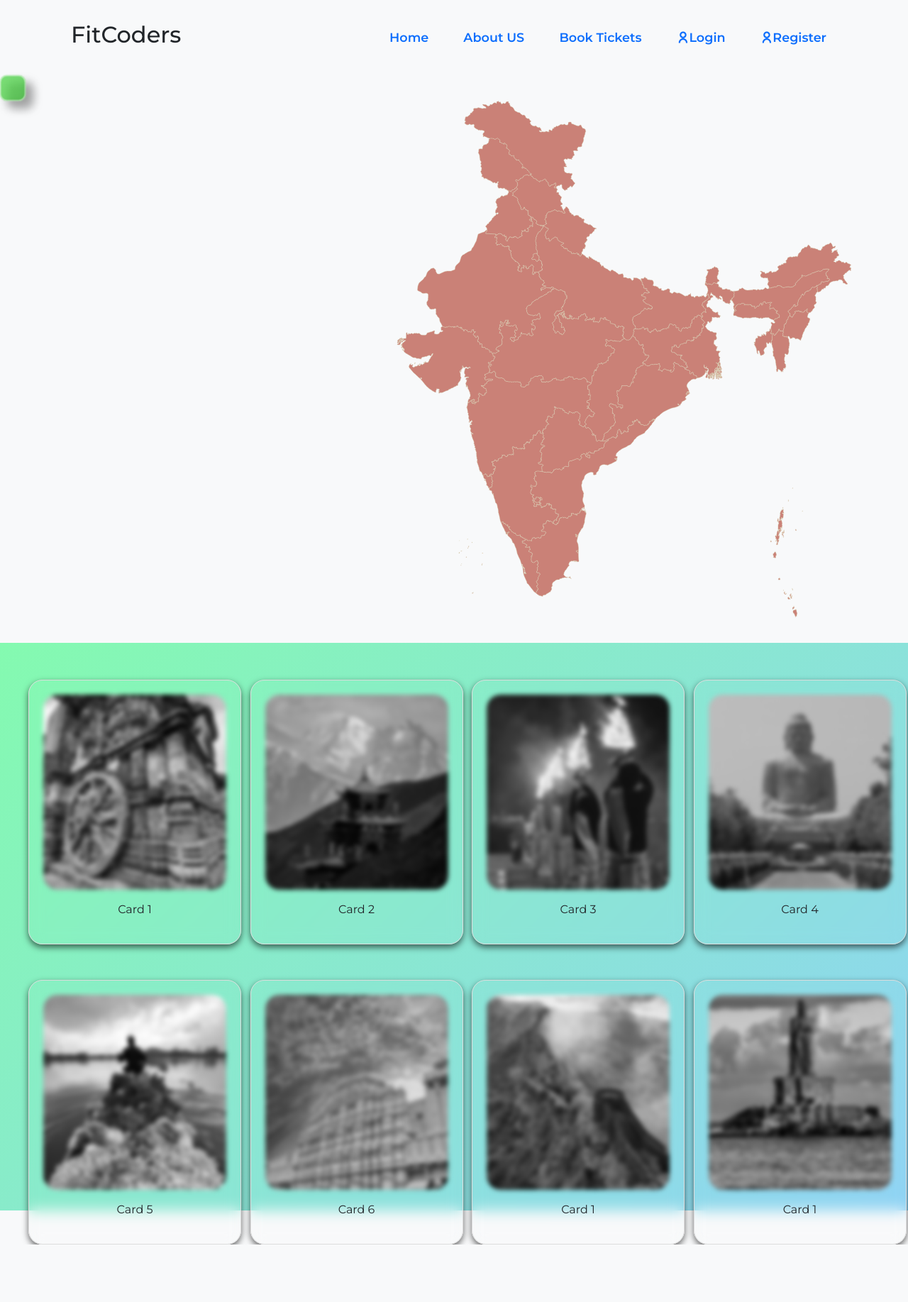
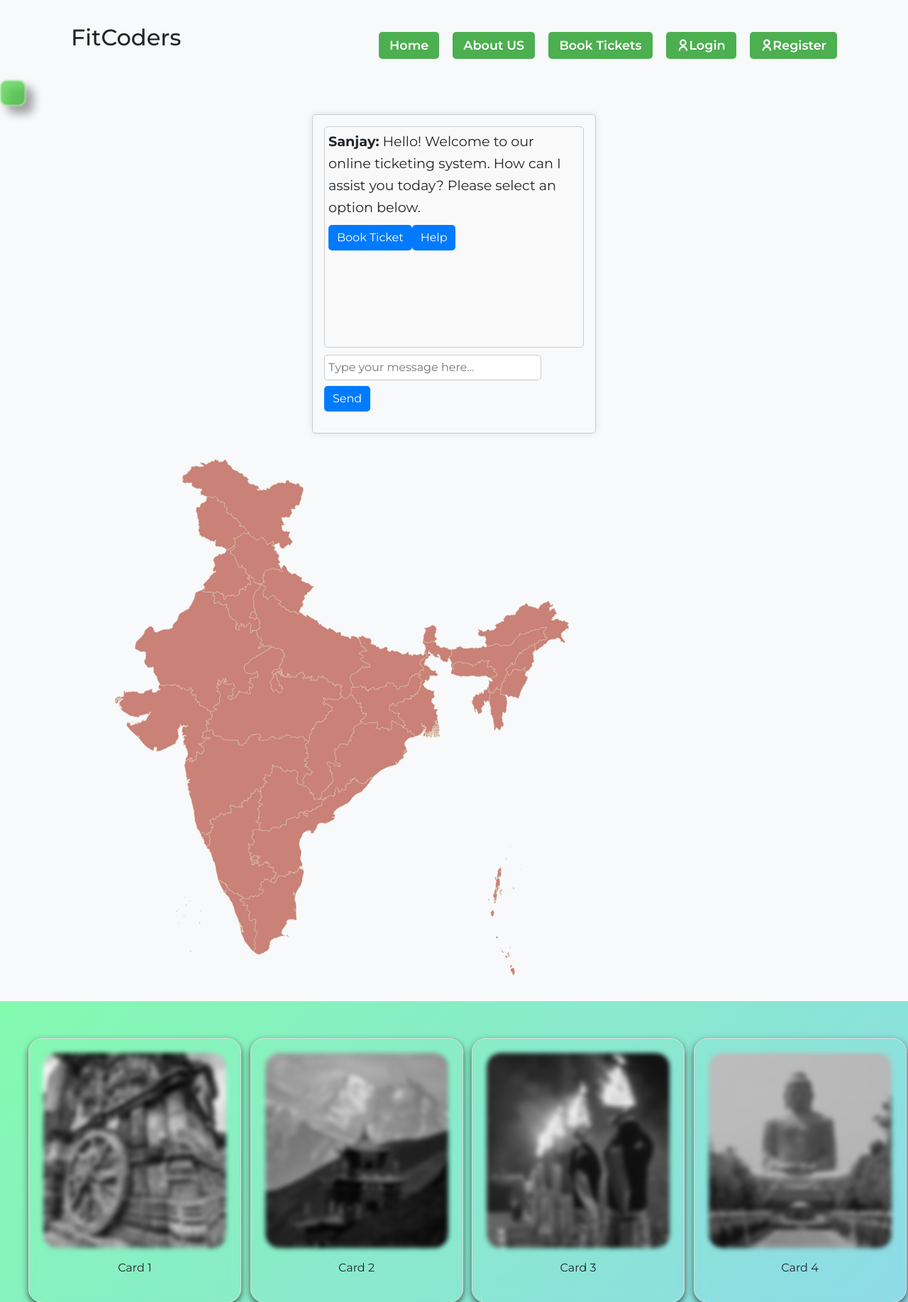
Before and after one commit to himanchal08/landingpage, a Flask app: page / in a window 1280 px wide. Shown: the top 1835 px of the page at 71% size. Before the commit the page ends 1754 px from the top, so only its background shows below. Run offline with Flask 3, Linux system fonts and the light colour scheme; some libraries are stand-ins or nearby versions.

Commit message:
commit message

```diff
--- a/src/routes/__init__.py
+++ b/src/routes/__init__.py
@@ -19,7 +19,6 @@ def index():
 def book_ticket():
     form: BookingForm = BookingForm()
     if form.validate_on_submit():
-        print("OK")
         museum_id = form.museum.data
         number_of_tickets = form.number_of_tickets.data
         datetime = form.datetime.data
@@ -41,6 +40,10 @@ def book_ticket():
             razorpay_key=RAZORPAY_KEY,
             current_user=current_user,
         )
+
+    if request.args:
+        museum = request.args.get('museum')
+        price = request.args.get('price')
     return render_template("book-ticket.html", current_user=current_user, form=form)
 
 
--- /dev/null
+++ b/src/static/chatbot.js
@@ -0,0 +1,427 @@
+const chatBox = document.getElementById('chat-box');
+let globalData = {};
+
+const responses = {
+    "hi": "Hello! Welcome to our online ticketing system. How can I assist you today? Please select an option below.",
+    "book ticket": "Please select a state or union territory from the dropdown menu.",
+    "help": "You will be redirected to the help page.",
+    "state selected": "You have selected a state. Please choose a city from the dropdown menu.",
+    "city selected": "You have selected a city. Please choose a museum from the dropdown menu.",
+    "museum selected": "You have selected a museum. Proceeding with booking..."
+};
+
+const initialOptions = ["Book Ticket", "Help"];
+const statesAndUTs = {
+    "Andhra Pradesh": ["Vijayawada", "Chandavaram", "Kadapa"],
+    "Arunachal Pradesh": ["Itanagar"],
+    "Assam": ["Guwahati", "Mayong"],
+    "Bihar": ["Patna"],
+    "Chandigarh": ["Chandigarh"],
+    "Goa": ["Benaulim", "Nuvem", "Panaji"],
+    "Gujarat": ["Ahmedabad"],
+    "Haryana": ["Rewari", "Taoru"],
+    "Himachal Pradesh": ["Sirmaur", "Dharamsala"],
+    "Jammu and Kashmir": ["Jammu"],
+    "Jharkhand": ["Ranchi"],
+    "Karnataka": ["Bijapur", "Bangalore"],
+    "Kerala": ["Kochi", "Kozhikode"],
+    "Ladakh": ["Kargil"],
+    "Madhya Pradesh": ["Indore", "Bhopal"],
+    "Maharashtra": ["Mumbai"],
+    "Manipur": ["Imphal"],
+    "Mizoram": ["Aizawl"],
+    "Nagaland": ["Kohima"],
+    "National Capital Territory of Delhi": ["Delhi"],
+    "Odisha": ["Bhubaneshwar"],
+    "Puducherry": ["Puducherry"],
+    "Punjab": ["Anandpur Sahib", "Amritsar"],
+    "Rajasthan": ["Jaipur", "Udaipur", "Sawai Madhopur"],
+    "Sikkim": ["Gangtok"],
+    "Tamil Nadu": ["Chennai", "Madurai"],
+    "Telangana": ["Hyderabad"],
+    "Tripura": ["Agartala"],
+    "Uttar Pradesh": ["Lucknow", "Allahabad", "Kanpur"],
+    "West Bengal": ["Kolkata"]
+};
+
+const museums = {
+    "Vijayawada": ["Bapu Museum"],
+    "Chandavaram": ["Chandavaram Buddhist site"],
+    "Kadapa": ["Bhagwan Mahavir Government Museum"],
+    "Itanagar": ["Jawaharlal Nehru Museum"],
+    "Guwahati": ["Shankardev Kalakshetra", "Assam State Museum"],
+    "Mayong": ["Mayong Central Museum and Emporium"],
+    "Patna": ["Bhartiya Nritya Kala Mandir", "Bihar Museum"],
+    "Chandigarh": ["Government Museum and Art Gallery"],
+    "Benaulim": ["Goa Chitra Museum"],
+    "Nuvem": ["Ashvek Vintage World"],
+    "Panaji": ["Goa State Museum"],
+    "Ahmedabad": ["Lalbhai Dalpatbhai Museum", "Sardar Vallabhbhai Patel National Memorial", "Sanskar Kendra"],
+    "Rewari": ["Rewari Railway Heritage Museum"],
+    "Taoru": ["Heritage Transport Museum"],
+    "Sirmaur": ["Shivalik Fossil Park"],
+    "Dharamsala": ["Library of Tibetan Works and Archives"],
+    "Jammu": ["Shashvat Art Gallery", "Dogra Art Museum"],
+    "Ranchi": ["Ranchi Science Centre", "State Museum Hotwar"],
+    "Bijapur": ["Archaeological Museum"],
+    "Bangalore": ["Government Museum"],
+    "Kochi": ["Indo-Portuguese Museum"],
+    "Kozhikode": ["Pazhassi Raja Archaeological Museum"],
+    "Kargil": ["Munshi Aziz Bhat Museum of Central Asian and Kargil Trade Artefacts"],
+    "Indore": ["Indore Museum"],
+    "Bhopal": ["Bharat Bhavan"],
+    "Mumbai": ["Bhau Daji Lad Museum", "National Gallery of Modern Art"],
+    "Imphal": ["Archaeological Museum", "Hijagang"],
+    "Aizawl": ["Mizoram State Museum"],
+    "Kohima": ["Nagaland State Museum"],
+    "Delhi": ["National Museum", "National Gallery of Modern Art"],
+    "Bhubaneshwar": ["Odisha State Museum", "Tribal Research Institute Museum"],
+    "Puducherry": ["Pondicherry Museum"],
+    "Anandpur Sahib": ["Virasat-e-Khalsa"],
+    "Amritsar": ["Partition Museum"],
+    "Jaipur": ["Albert Hall Museum"],
+    "Udaipur": ["Vintage and Classic Car Museum"],
+    "Sawai Madhopur": ["Rajiv Gandhi Regional Museum of Natural History"],
+    "Gangtok": ["Namgyal Institute of Tibetology"],
+    "Chennai": ["Chennai Railway Museum", "Government Museum"],
+    "Madurai": ["Gandhi Memorial Museum"],
+    "Hyderabad": ["Nizam Museum", "Salar Jung Museum"],
+    "Agartala": ["Tripura State Museum"],
+    "Lucknow": ["State Museum"],
+    "Allahabad": ["Allahabad Museum"],
+    "Kanpur": ["Kanpur Sangrahalaya"],
+    "Kolkata": ["Indian Museum", "Victoria Memorial", "State Archaeological Gallery"]
+};
+const ticketPrices = {
+    "Bapu Museum": { adult: 50, child: 30 },
+    "Chandavaram Buddhist site": { adult: 10, child: 5 },
+    "Bhagwan Mahavir Government Museum": { adult: 3, child: 1 },
+    "Jawaharlal Nehru Museum": { adult: 10, child: 5 },
+    "Shankardev Kalakshetra": { adult: 30, child: 10 },
+    "Assam State Museum": { adult: 33, child: 11 },
+    "Mayong Central Museum and Emporium": { adult: 10, child: 5 },
+    "Bhartiya Nritya Kala Mandir": { adult: 10, child: 5 },
+    "Bihar Museum": { adult: 100, child: 50 },
+    "Government Museum and Art Gallery": { adult: 30, child: 20 },
+    "Goa Chitra Museum": { adult: 300, child: 100 },
+    "Ashvek Vintage World": { adult: 100, child: 50 },
+    "Goa State Museum": { adult: 30, child: 15 },
+    "Lalbhai Dalpatbhai Museum": { adult: 40, child: 20 },
+    "Sardar Vallabhbhai Patel National Memorial": { adult: 20, child: 10 },
+    "Sanskar Kendra": { adult: 10, child: 5 },
+    "Rewari Railway Heritage Museum": { adult: 10, child: 5 },
+    "Heritage Transport Museum": { adult: 70, child: 30 },
+    "Shivalik Fossil Park": { adult: 80, child: 50 },
+    "Library of Tibetan Works and Archives": { adult: 80, child: 50 },
+    "Shashvat Art Gallery": { adult: 80, child: 50 },
+    "Dogra Art Museum": { adult: 100, child: 50 },
+    "Ranchi Science Centre": { adult: 10, child: 5 },
+    "State Museum Hotwar": { adult: 70, child: 20 },
+    "Archaeological Museum": { adult: 20, child: 5 },
+    "Government Museum": { adult: 30, child: 10 },
+    "Indo-Portuguese Museum": { adult: 60, child: 35 },
+    "Pazhassi Raja Archaeological Museum": { adult: 40, child: 20 },
+    "Munshi Aziz Bhat Museum of Central Asian and Kargil Trade Artefacts": { adult: 20, child: 10 },
+    "Indore Museum": { adult: 10, child: 10 },
+    "Bharat Bhavan": { adult: 50, child: 30 },
+    "Bhau Daji Lad Museum": { adult: 60, child: 30 },
+    "National Gallery of Modern Art": { adult: 100, child: 50 },
+    "Archaeological Museum": { adult: 90, child: 45 },
+    "Hijagang": { adult: 80, child: 30 },
+    "Mizoram State Museum": { adult: 10, child: 5 },
+    "Nagaland State Museum": { adult: 10, child: 5 },
+    "National Museum": { adult: 20, child: 5 },
+    "National Gallery of Modern Art": { adult: 70, child: 40 },
+    "Odisha State Museum": { adult: 40, child: 24 },
+    "Tribal Research Institute Museum": { adult: 50, child: 10 },
+    "Pondicherry Museum": { adult: 30, child: 10 },
+    "Virasat-e-Khalsa": { adult: 30, child: 10 },
+    "Partition Museum": { adult: 20, child: 10 },
+    "Albert Hall Museum": { adult: 80, child: 30 },
+    "Vintage and Classic Car Museum": { adult: 200, child: 150 },
+    "Rajiv Gandhi Regional Museum of Natural History": { adult: 40, child: 30 },
+    "Namgyal Institute of Tibetology": { adult: 65, child: 20 },
+    "Chennai Railway Museum": { adult: 100, child: 30 },
+    "Government Museum": { adult: 30, child: 15 },
+    "Gandhi Memorial Museum": { adult: 50, child: 20 },
+    "Nizam Museum": { adult: 30, child: 20 },
+    "Salar Jung Museum": { adult: 50, child: 40 },
+    "Tripura State Museum": { adult: 30, child: 10 },
+    "State Museum": { adult: 50, child: 30 },
+    "Allahabad Museum": { adult: 50, child: 25 },
+    "Kanpur Sangrahalaya": { adult: 70, child: 40 },
+    "Indian Museum": { adult: 50, child: 30 },
+    "Victoria Memorial": { adult: 50, child: 25 },
+    "State Archaeological Gallery": { adult: 10, child: 5 }
+};
+
+function displayMessage(sender, message) {
+    const messageElement = `<p><strong>${sender}:</strong> ${message}</p>`;
+    chatBox.innerHTML += messageElement;
+    chatBox.scrollTop = chatBox.scrollHeight;
+}
+
+function displayTypingIndicator() {
+    const typingElement = document.createElement('p');
+    typingElement.id = 'typing-indicator';
+    typingElement.innerText = "Sanjay is typing...";
+    chatBox.appendChild(typingElement);
+    chatBox.scrollTop = chatBox.scrollHeight;
+    setTimeout(() => typingElement.remove(), 1000);
+}
+
+function clearOptions() {
+    chatBox.querySelectorAll('button').forEach(button => button.remove());
+    const dropdowns = chatBox.querySelectorAll('select');
+    dropdowns.forEach(dropdown => dropdown.remove());
+}
+
+function displayOptions(options) {
+    clearOptions();
+    options.forEach(option => {
+        const buttonElement = document.createElement('button');
+        buttonElement.innerText = option;
+        buttonElement.onclick = () => handleUserInput(option.toLowerCase());
+        chatBox.appendChild(buttonElement);
+    });
+    chatBox.scrollTop = chatBox.scrollHeight;
+}
+
+function displayStateDropdown() {
+    clearOptions();
+    const dropdownElement = document.createElement('select');
+    dropdownElement.id = 'state-dropdown';
+
+    const defaultOption = document.createElement('option');
+    defaultOption.value = "";
+    defaultOption.innerText = "Select State";
+
+    dropdownElement.appendChild(defaultOption);
+
+    Object.keys(statesAndUTs).forEach(state => {
+        const optionElement = document.createElement('option');
+        optionElement.value = state;
+        optionElement.innerText = state;
+        dropdownElement.appendChild(optionElement);
+    });
+
+    dropdownElement.onchange = () => {
+        const selectedState = dropdownElement.value;
+        if (selectedState) {
+            handleStateSelection(selectedState);
+        }
+    };
+
+    chatBox.appendChild(dropdownElement);
+    chatBox.scrollTop = chatBox.scrollHeight;
+}
+
+function displayCityDropdown(cities) {
+    clearOptions();
+    const dropdownElement = document.createElement('select');
+    dropdownElement.id = 'city-dropdown';
+
+    const defaultOption = document.createElement('option');
+    defaultOption.value = "";
+    defaultOption.innerText = "Select City";
+    dropdownElement.appendChild(defaultOption);
+
+    cities.forEach(city => {
+        const optionElement = document.createElement('option');
+        optionElement.value = city;
+        optionElement.innerText = city;
+        dropdownElement.appendChild(optionElement);
+    });
+
+    dropdownElement.onchange = () => {
+        const selectedCity = dropdownElement.value;
+        if (selectedCity) {
+            handleCitySelection(selectedCity);
+        }
+    };
+
+    chatBox.appendChild(dropdownElement);
+    chatBox.scrollTop = chatBox.scrollHeight;
+}
+
+function displayMuseumDropdown(museums) {
+    clearOptions();
+    const dropdownElement = document.createElement('select');
+    dropdownElement.id = 'museum-dropdown';
+
+    const defaultOption = document.createElement('option');
+    defaultOption.value = "";
+    defaultOption.innerText = "Select Museum";
+    dropdownElement.appendChild(defaultOption);
+
+    museums.forEach(museum => {
+        const optionElement = document.createElement('option');
+        optionElement.value = museum;
+        optionElement.innerText = museum;
+        dropdownElement.appendChild(optionElement);
+    });
+
+    dropdownElement.onchange = () => {
+        const selectedMuseum = dropdownElement.value;
+        if (selectedMuseum) {
+            handleMuseumSelection(selectedMuseum);
+        }
+    };
+
+    chatBox.appendChild(dropdownElement);
+    chatBox.scrollTop = chatBox.scrollHeight;
+}
+
+function handleStateSelection(state) {
+    globalData["state"] = state;
+
+    displayMessage("User", `Selected State: ${state}`);
+    displayMessage("Sanjay", responses["state selected"]);
+    const cities = statesAndUTs[state] || [];
+    displayCityDropdown(cities);
+}
+
+function handleCitySelection(city) {
+    globalData["city"] = city;
+
+    displayMessage("User", `Selected City: ${city}`);
+    displayMessage("Sanjay", responses["city selected"]);
+    const museumsList = museums[city] || [];
+    displayMuseumDropdown(museumsList);
+}
+
+function handleMuseumSelection(museum) {
+    globalData["museum"] = museum;
+
+    displayMessage("User", `Selected Museum: ${museum}`);
+    displayMessage("Sanjay", responses["museum selected"]);
+    displayMuseumPrices(museum);
+}
+
+function displayMuseumPrices(museum) {
+    const prices = ticketPrices[museum];
+    if (prices) {
+        const priceMessage = `Adult Ticket Price: ₹${prices.adult}\nChild Ticket Price: ₹${prices.child}`;
+        displayMessage("Sanjay", priceMessage);
+
+        // Prompt the user for ticket quantities
+        displayMessage("Sanjay", "How many tickets do you need? Please enter the number of adult and child tickets.");
+
+        // Add input fields for user to enter ticket quantities
+        const inputElement = document.createElement('div');
+        inputElement.innerHTML = `
+            <label for="adult-tickets">Adult Tickets:</label>
+            <input type="number" id="adult-tickets" min="0">
+            <label for="child-tickets">Child Tickets:</label>
+            <input type="number" id="child-tickets" min="0">
+            <button onclick="submitTicketQuantities('${museum}')">Submit</button>
+        `;
+        chatBox.appendChild(inputElement);
+    } else {
+        displayMessage("Sanjay", "Prices not available for the selected museum.");
+    }
+}
+function submitTicketQuantities(museum) {
+    const adultTickets = document.getElementById('adult-tickets').value;
+    const childTickets = document.getElementById('child-tickets').value;
+    const ticketPrice = ticketPrices[museum];
+
+    if (adultTickets || childTickets) {
+        const totalAdultPrice = adultTickets * ticketPrice.adult;
+        const totalChildPrice = childTickets * ticketPrice.child;
+        const totalPrice = totalAdultPrice + totalChildPrice;
+
+        displayMessage("User", `Adult Tickets: ${adultTickets}\nChild Tickets: ${childTickets}`);
+        displayMessage("Sanjay", `Total Price:\nAdult Tickets: ₹${totalAdultPrice}\nChild Tickets: ₹${totalChildPrice}\nTotal: ₹${totalPrice}`);
+
+        // Remove the input fields after submission
+        document.querySelector('#chat-box > div').remove();
+
+        globalData["totalPrice"] = totalPrice;
+
+        // Prompt for the date
+        displayMessage("Sanjay", "Please select the date for your visit.");
+
+        const dateInput = document.createElement('div');
+        dateInput.innerHTML = `
+            <input type="date" id="visit-date">
+            <button onclick="submitVisitDate('${museum}')">Submit</button>
+        `;
+        chatBox.appendChild(dateInput);
+    } else {
+        displayMessage("Sanjay", "Please enter the number of tickets.");
+    }
+}
+function submitVisitDate(museum) {
+    const visitDate = document.getElementById('visit-date').value;
+
+    if (visitDate) {
+        displayMessage("User", `Selected Date: ${visitDate}`);
+        displayMessage("Sanjay", "Please type 'confirm' in the message area to finalize your booking.");
+
+        document.querySelector('#chat-box > div').remove();
+
+        expectedResponse = 'confirm';
+    } else {
+        displayMessage("Sanjay", "Please select a date.");
+    }
+}
+let expectedResponse = null;
+
+function handleUserInput(input) {
+    const formattedInput = input.trim().toLowerCase();
+    if (formattedInput === "") {
+        displayMessage("Sanjay", "Please enter a message.");
+        return;
+    }
+
+    displayMessage("User", input);
+    clearOptions();
+
+    if (expectedResponse === 'confirm' && formattedInput === 'confirm') {
+        displayMessage("Sanjay", "Your booking has been confirmed! Thank you for choosing our service.");
+        expectedResponse = null; // Reset expected response after confirmation
+        return;
+    } else if (expectedResponse === 'confirm' && formattedInput !== 'confirm') {
+        displayMessage("Sanjay", "Please type 'confirm' to finalize your booking.");
+        return;
+    }
+
+    if (responses[formattedInput]) {
+        displayTypingIndicator();
+        setTimeout(() => {
+            if (formattedInput === "hi") {
+                displayMessage("Sanjay", responses["hi"]);
+                displayOptions(initialOptions);
+            } else if (formattedInput === "book ticket") {
+                displayMessage("Sanjay", responses["book ticket"]);
+                displayStateDropdown();
+            } else if (formattedInput === "help") {
+                displayMessage("Sanjay", responses["help"]);
+                window.location.href = "help.html"; // Redirect to help page
+            } else {
+                displayMessage("Sanjay", "I'm not sure how to respond to that. Please choose one of the options.");
+                displayOptions(initialOptions);
+            }
+        }, 1000); // Simulate typing delay
+    } else {
+        displayMessage("Sanjay", "I'm not sure how to respond to that. Please choose one of the options.");
+        displayOptions(initialOptions);
+    }
+}
+
+function sendMessage(message) {
+    // Your code to send the message goes here
+    document.getElementById('send-button').onclick = function() {
+        const userInput = document.getElementById('user-input').value;
+        if (userInput.trim() !== "") {
+            handleUserInput(userInput); // Correct function name
+            document.getElementById('user-input').value = ""; // Clear input after sending
+        }
+    };
+}
+
+window.onload = function() {
+    displayMessage("Sanjay", responses["hi"]);
+    displayOptions(initialOptions);
+};
--- a/src/static/style.css
+++ b/src/static/style.css
@@ -138,3 +138,90 @@ svg path:hover {
 .card-content {
   padding: 16px;
 }
+
+#chat-container {
+  width: 400px;
+  height: 450px;
+  border: 1px solid #ccc;
+  border-radius: 5px;
+  box-shadow: 0 0 10px rgba(0, 0, 0, 0.1);
+}
+
+#chat-box {
+  width: 100%;
+  height: 75%;
+  border: 1px solid #ccc;
+  margin-bottom: 10px;
+  padding: 5px;
+  overflow-y: auto;
+  background-color: #f9f9f9;
+  border-radius: 5px;
+}
+
+#user-input {
+  width: calc(100% - 60px);
+  border-radius: 5px;
+  padding: 5px;
+  border: 1px solid #ccc;
+}
+
+button {
+  padding: 6px 12px;
+  background-color: #007bff;
+  color: white;
+  border: none;
+  border-radius: 5px;
+  cursor: pointer;
+}
+
+button:disabled {
+  background-color: #ccc;
+}
+
+/* Basic reset */
+* {
+  margin: 0;
+  padding: 0;
+  box-sizing: border-box;
+}
+
+/* Header styling */
+h1 {
+  color: #4CAF50;
+  font-size: 2.5em;
+  margin-bottom: 20px;
+}
+
+/* Paragraph styling */
+p {
+  font-size: 1.2em;
+  margin-bottom: 10px;
+  line-height: 1.6;
+}
+
+/* Link styling */
+a {
+  display: inline-block;
+  margin-top: 15px;
+  padding: 10px 20px;
+  background-color: #4CAF50;
+  color: white;
+  text-decoration: none;
+  border-radius: 5px;
+  transition: background-color 0.3s;
+}
+
+/* Hover effect for links */
+a:hover {
+  background-color: #45a049;
+}
+
+/* Back to chat link */
+a[href="index.html"] {
+  margin-top: 30px;
+  background-color: #555;
+}
+
+a[href="index.html"]:hover {
+  background-color: #333;
+}
--- a/src/templates/index.html
+++ b/src/templates/index.html
@@ -29,12 +29,18 @@
 
   <main>
     <div id="details-box"></div>
-    <div class="row">
-      <div class="col">
-
-      </div>
-      <div class="col">
-        {{ india.india() }}
+    <div class="container">
+      <div class="row">
+        <div class="col d-flex justify-content-center align-item-center">
+          <div id="chat-container" class="p-3 mt-5">
+              <div id="chat-box" class="align-start"></div>
+              <input type="text" id="user-input" placeholder="Type your message here...">
+              <button onclick="sendMessage()" id="send-button" class="mt-2">Send</button>
+          </div>
+        </div>
+        <div class="col">
+          {{ india.india() }}
+        </div>
       </div>
     </div>
   </main>
@@ -101,4 +107,5 @@
 </div>
 {% endblock %} {% block bottom_scripts %}
 <script src="{{ url_for('static', filename='app.js')}}"></script>
+<script src="{{ url_for('static', filename='chatbot.js') }}"></script>
 {% endblock %}
```
